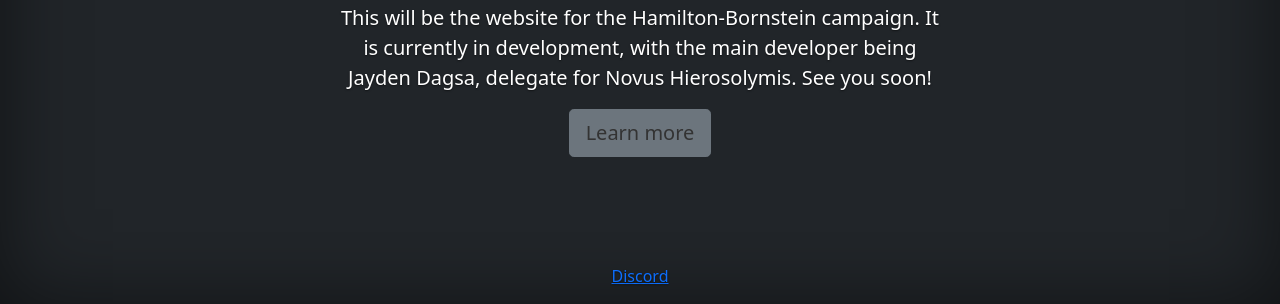
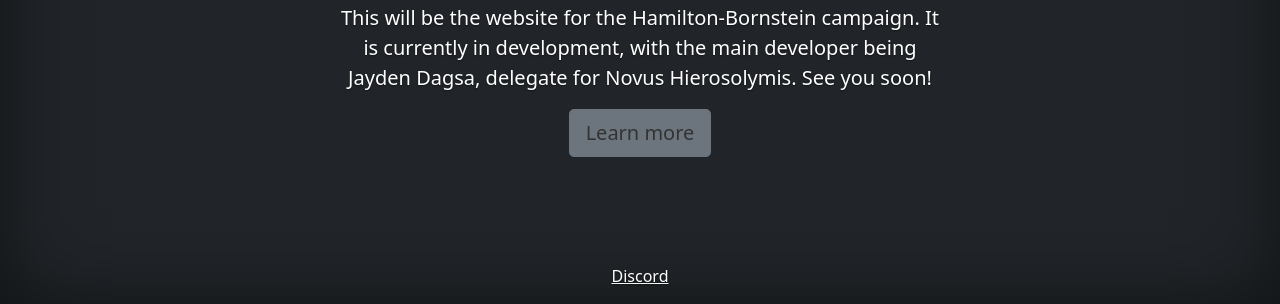
Before and after one commit to hamilton-bornstein/hamilton-bornstein.github.io, a plain HTML site: page index.html in a window 1280 px wide. Shown: the part 496-800 px from the top of the page. Drawn offline with nearby package versions, Linux system fonts and the light colour scheme.

Commit message:
make link white

```diff
--- a/index.html
+++ b/index.html
@@ -53,7 +53,7 @@
   </main>
 
   <footer class="mt-auto text-white">
-    <a href="https://discord.gg/C38knXuZDu">Discord</a>
+    <a class="text-white" href="https://discord.gg/C38knXuZDu">Discord</a>
   </footer>
 </div>
   </body>
```
